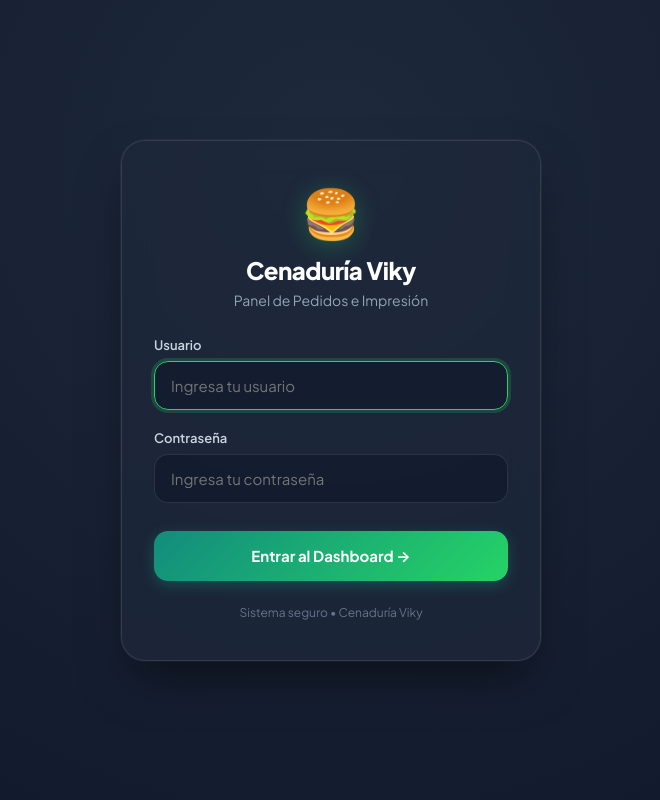
After one commit to pmailprueba-apps/whatsapp-restaurant, a FastAPI app: template app/templates/login.html in a window 1280 px wide. The commit adds this page. Shown: the whole page, without its empty margins (309-969 px from the left). Run offline with FastAPI, Linux system fonts and the light colour scheme; the template is opened without the code that fills it, so the values that code supplies are empty.

Commit message:
feat: login de seguridad visual con sesion HMAC para el dashboard

```diff
--- a/app/config.py
+++ b/app/config.py
@@ -18,6 +18,9 @@ class Settings(BaseSettings):
     database_url: str = "sqlite:///data/restaurant.db"
     owner_phone: str = "5214446506790@c.us"
     app_name: str = "Cenaduría Viky Hamburguesas y Tacos"
+    dashboard_user: str = "Admin"
+    dashboard_password: str = "Amortiguador"
+    secret_key: str = "viky_secret_session_key_2026_auth"
 
     def model_post_init(self, __context):
         self.whatsapp_token = self.whatsapp_token.strip()
--- a/app/dashboard.py
+++ b/app/dashboard.py
@@ -1,9 +1,13 @@
 from datetime import datetime
+import hashlib
+import hmac
+import os
 from pathlib import Path
-from fastapi import APIRouter, Form, Request
+from fastapi import APIRouter, Form, Request, Response
 from fastapi.responses import HTMLResponse, RedirectResponse
 from fastapi.templating import Jinja2Templates
 
+from app.config import settings
 from app.database import (
     cancel_order,
     confirm_order,
@@ -19,9 +23,86 @@ from app.printer import send_ticket_to_printer, send_test_ticket_to_printer
 router = APIRouter()
 templates = Jinja2Templates(directory=Path(__file__).parent / "templates")
 
+COOKIE_NAME = "viky_session"
+
+
+def _generate_token(username: str) -> str:
+    secret = getattr(settings, "secret_key", "viky_secret_session_key_2026_auth")
+    sig = hmac.new(secret.encode(), username.lower().strip().encode(), hashlib.sha256).hexdigest()
+    return f"{username}:{sig}"
+
+
+def _is_authenticated(request: Request) -> bool:
+    token = request.cookies.get(COOKIE_NAME)
+    if not token or ":" not in token:
+        return False
+    username, sig = token.split(":", 1)
+    expected_token = _generate_token(username)
+    expected_sig = expected_token.split(":", 1)[1]
+    if not hmac.compare_digest(sig, expected_sig):
+        return False
+    allowed_user = getattr(settings, "dashboard_user", "Admin").lower().strip()
+    return username.lower().strip() == allowed_user
+
+
+# --- AUTH ROUTES ---
+
+@router.get("/login", response_class=HTMLResponse)
+async def login_page(request: Request):
+    if _is_authenticated(request):
+        return RedirectResponse(url="/dashboard", status_code=303)
+    return templates.TemplateResponse(
+        request=request,
+        name="login.html",
+        context={"error": None},
+    )
+
+
+@router.post("/login")
+async def login_submit(
+    request: Request,
+    response: Response,
+    username: str = Form(...),
+    password: str = Form(...),
+):
+    expected_user = getattr(settings, "dashboard_user", "Admin").strip()
+    expected_pass = getattr(settings, "dashboard_password", "Amortiguador").strip()
+
+    if username.strip().lower() == expected_user.lower() and password.strip() == expected_pass:
+        token = _generate_token(expected_user)
+        redirect = RedirectResponse(url="/dashboard", status_code=303)
+        # 30 days session
+        redirect.set_cookie(
+            key=COOKIE_NAME,
+            value=token,
+            max_age=60 * 60 * 24 * 30,
+            httponly=True,
+            samesite="lax",
+        )
+        return redirect
+
+    return templates.TemplateResponse(
+        request=request,
+        name="login.html",
+        context={"error": "Usuario o contraseña incorrectos. Intenta de nuevo."},
+        status_code=401,
+    )
+
+
+@router.get("/logout")
+async def logout():
+    redirect = RedirectResponse(url="/login", status_code=303)
+    redirect.delete_cookie(key=COOKIE_NAME)
+    return redirect
+
+
+# --- DASHBOARD ROUTES (PROTECTED) ---
 
 @router.get("/dashboard", response_class=HTMLResponse)
 async def dashboard(request: Request):
+    if not _is_authenticated(request):
+        return RedirectResponse(url="/login", status_code=303)
+
     pending = get_pending_orders()
     confirmed = get_confirmed_orders()
     all_orders = get_all_orders()
@@ -40,7 +121,10 @@ async def dashboard(request: Request):
 
 
 @router.post("/dashboard/confirm/{order_id}")
-async def confirm_order_route(order_id: int, pickup_time: str = Form(...)):
+async def confirm_order_route(request: Request, order_id: int, pickup_time: str = Form(...)):
+    if not _is_authenticated(request):
+        return RedirectResponse(url="/login", status_code=303)
+
     order = confirm_order(order_id, pickup_time)
     if order and order.customer:
         items_text = "\n".join(
@@ -84,7 +168,10 @@ async def confirm_order_route(order_id: int, pickup_time: str = Form(...)):
 
 
 @router.post("/dashboard/print/{order_id}")
-async def print_order_route(order_id: int):
+async def print_order_route(request: Request, order_id: int):
+    if not _is_authenticated(request):
+        return RedirectResponse(url="/login", status_code=303)
+
     order = get_order_by_id(order_id)
     if order and order.customer:
         items_data = [
@@ -111,13 +198,19 @@ async def print_order_route(order_id: int):
 
 
 @router.post("/dashboard/test-printer")
-async def test_printer_route():
+async def test_printer_route(request: Request):
+    if not _is_authenticated(request):
+        return RedirectResponse(url="/login", status_code=303)
+
     send_test_ticket_to_printer()
     return RedirectResponse(url="/dashboard", status_code=303)
 
 
 @router.post("/dashboard/cancel/{order_id}")
-async def cancel_order_route(order_id: int):
+async def cancel_order_route(request: Request, order_id: int):
+    if not _is_authenticated(request):
+        return RedirectResponse(url="/login", status_code=303)
+
     order = cancel_order(order_id)
     if order and order.customer:
         await send_order_cancellation(
--- a/app/templates/dashboard.html
+++ b/app/templates/dashboard.html
@@ -252,6 +252,9 @@
             <a href="/dashboard" class="btn btn-ghost">
                 🔄 Recargar
             </a>
+            <a href="/logout" class="btn btn-ghost" style="color: #ef4444;" title="Cerrar sesión">
+                🚪 Salir
+            </a>
         </div>
     </div>
 
--- /dev/null
+++ b/app/templates/login.html
@@ -0,0 +1,176 @@
+<!DOCTYPE html>
+<html lang="es">
+<head>
+    <meta charset="UTF-8">
+    <meta name="viewport" content="width=device-width, initial-scale=1.0, maximum-scale=1.0, user-scalable=no">
+    <title>Iniciar Sesión - Cenaduría Viky</title>
+    <link rel="preconnect" href="https://fonts.googleapis.com">
+    <link rel="preconnect" href="https://fonts.gstatic.com" crossorigin>
+    <link href="https://fonts.googleapis.com/css2?family=Plus+Jakarta+Sans:wght@400;500;600;700;800&display=swap" rel="stylesheet">
+    <style>
+        :root {
+            --primary: #128C7E;
+            --primary-dark: #075E54;
+            --accent: #25D366;
+            --surface: #ffffff;
+            --background: #0f172a;
+            --card-bg: rgba(30, 41, 59, 0.7);
+            --border: rgba(255, 255, 255, 0.1);
+            --text: #f8fafc;
+            --text-muted: #94a3b8;
+            --danger: #ef4444;
+            --danger-bg: rgba(239, 68, 68, 0.15);
+            --ease-out: cubic-bezier(0.16, 1, 0.3, 1);
+        }
+        * { margin: 0; padding: 0; box-sizing: border-box; }
+        body {
+            font-family: 'Plus Jakarta Sans', -apple-system, BlinkMacSystemFont, 'Segoe UI', Roboto, sans-serif;
+            background: radial-gradient(circle at 50% 20%, #1e293b 0%, #0f172a 100%);
+            color: var(--text);
+            min-height: 100vh;
+            display: flex;
+            align-items: center;
+            justify-content: center;
+            padding: 20px;
+        }
+        .login-card {
+            background: var(--card-bg);
+            backdrop-filter: blur(16px);
+            -webkit-backdrop-filter: blur(16px);
+            border: 1px solid var(--border);
+            border-radius: 24px;
+            padding: 40px 32px;
+            width: 100%;
+            max-width: 420px;
+            box-shadow: 0 25px 50px -12px rgba(0, 0, 0, 0.5), 0 0 0 1px rgba(255, 255, 255, 0.05);
+            animation: fadeIn 0.4s var(--ease-out);
+        }
+        @keyframes fadeIn {
+            from { opacity: 0; transform: translateY(12px) scale(0.98); }
+            to { opacity: 1; transform: translateY(0) scale(1); }
+        }
+        .logo-box {
+            text-align: center;
+            margin-bottom: 28px;
+        }
+        .logo-icon {
+            font-size: 48px;
+            margin-bottom: 12px;
+            display: inline-block;
+            filter: drop-shadow(0 4px 12px rgba(37, 211, 102, 0.3));
+        }
+        .title {
+            font-size: 24px;
+            font-weight: 800;
+            letter-spacing: -0.5px;
+            color: #ffffff;
+        }
+        .subtitle {
+            font-size: 14px;
+            color: var(--text-muted);
+            margin-top: 6px;
+        }
+        .alert-error {
+            background: var(--danger-bg);
+            border: 1px solid var(--danger);
+            color: #fca5a5;
+            padding: 12px 16px;
+            border-radius: 12px;
+            font-size: 13px;
+            font-weight: 500;
+            margin-bottom: 20px;
+            display: flex;
+            align-items: center;
+            gap: 8px;
+        }
+        .form-group {
+            margin-bottom: 20px;
+        }
+        .label {
+            display: block;
+            font-size: 13px;
+            font-weight: 600;
+            margin-bottom: 8px;
+            color: #cbd5e1;
+        }
+        .input {
+            width: 100%;
+            padding: 14px 16px;
+            background: rgba(15, 23, 42, 0.6);
+            border: 1px solid var(--border);
+            border-radius: 14px;
+            color: #ffffff;
+            font-family: inherit;
+            font-size: 15px;
+            outline: none;
+            transition: border-color 0.2s var(--ease-out), box-shadow 0.2s var(--ease-out);
+        }
+        .input:focus {
+            border-color: var(--accent);
+            box-shadow: 0 0 0 3px rgba(37, 211, 102, 0.2);
+        }
+        .btn-submit {
+            width: 100%;
+            padding: 15px;
+            background: linear-gradient(135deg, var(--primary) 0%, var(--accent) 100%);
+            color: #ffffff;
+            border: none;
+            border-radius: 14px;
+            font-family: inherit;
+            font-size: 15px;
+            font-weight: 700;
+            cursor: pointer;
+            box-shadow: 0 4px 14px rgba(18, 140, 126, 0.4);
+            transition: transform 0.15s var(--ease-out), box-shadow 0.15s var(--ease-out);
+            margin-top: 8px;
+        }
+        .btn-submit:hover {
+            box-shadow: 0 6px 20px rgba(18, 140, 126, 0.6);
+            transform: translateY(-1px);
+        }
+        .btn-submit:active {
+            transform: scale(0.97);
+        }
+        .footer-note {
+            text-align: center;
+            margin-top: 24px;
+            font-size: 12px;
+            color: #64748b;
+        }
+    </style>
+</head>
+<body>
+    <div class="login-card">
+        <div class="logo-box">
+            <div class="logo-icon">🍔</div>
+            <h1 class="title">Cenaduría Viky</h1>
+            <p class="subtitle">Panel de Pedidos e Impresión</p>
+        </div>
+
+        {% if error %}
+        <div class="alert-error">
+            <span>⚠️</span>
+            <span>{{ error }}</span>
+        </div>
+        {% endif %}
+
+        <form method="POST" action="/login">
+            <div class="form-group">
+                <label class="label" for="username">Usuario</label>
+                <input type="text" id="username" name="username" class="input" placeholder="Ingresa tu usuario" required autofocus autocomplete="username">
+            </div>
+
+            <div class="form-group">
+                <label class="label" for="password">Contraseña</label>
+                <input type="password" id="password" name="password" class="input" placeholder="Ingresa tu contraseña" required autocomplete="current-password">
+            </div>
+
+            <button type="submit" class="btn-submit">
+                Entrar al Dashboard →
+            </button>
+        </form>
+
+        <p class="footer-note">Sistema seguro • Cenaduría Viky</p>
+    </div>
+</body>
+</html>
```
